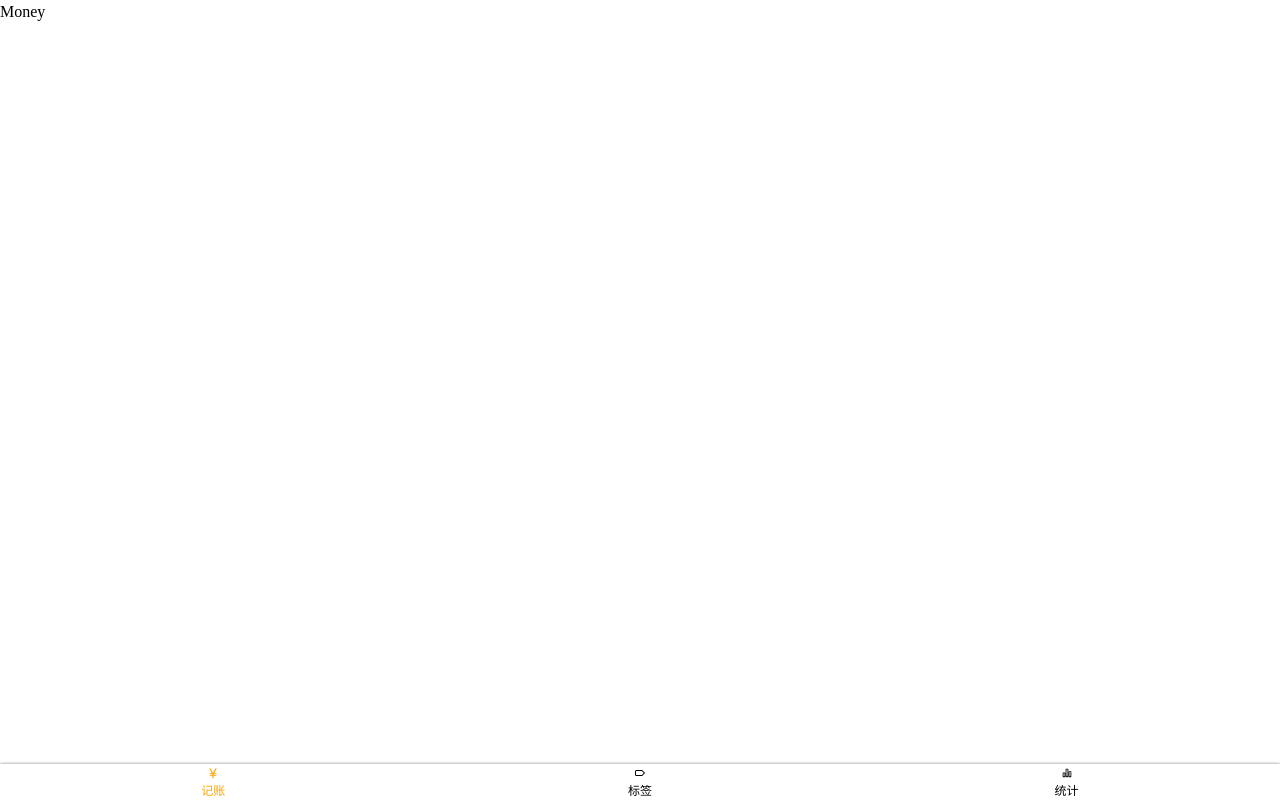
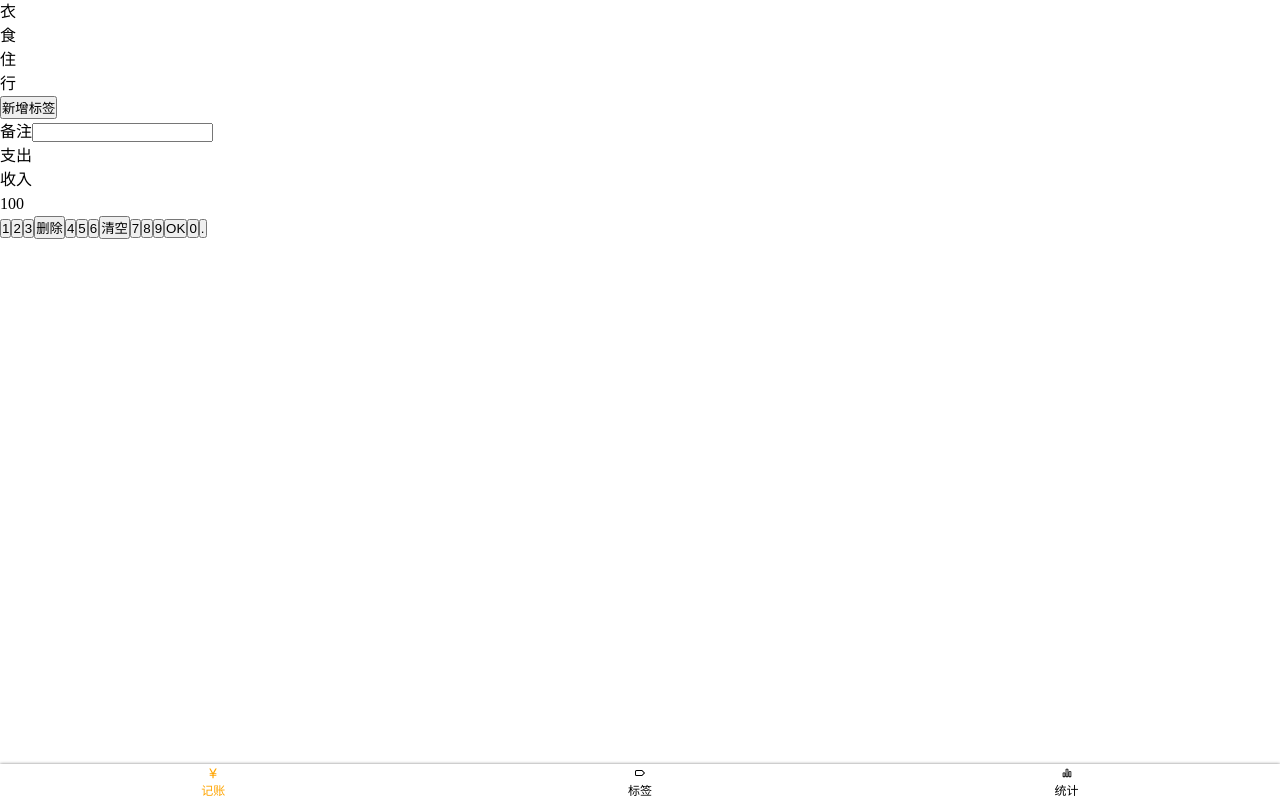
Before and after one commit to cazser/morney, a Vue app: page /#/money in a window 1280 px wide. Built offline with nearby package versions, Linux system fonts and the light colour scheme.

Commit message:
初步完成money的HTML

```diff
--- a/src/views/Money.vue
+++ b/src/views/Money.vue
@@ -1,7 +1,48 @@
 
 <template>
     <Layout>
-        Money
+        <div class="tags">
+            <ul class="current">
+                <li>衣</li>
+                <li>食</li>
+                <li>住</li>
+                <li>行</li>
+            </ul>
+            <div class="new">
+                <button>新增标签</button>
+            </div>
+        </div>
+        <div class="types">
+            <label class="notes">
+                <span class="name">备注</span>
+                <input class="value" type="text">
+            </label>
+        </div>
+        <div>
+            <ul>
+                <li class="selected">支出</li>
+                <li>收入</li>
+            </ul>
+        </div>
+        <div class="numberPad">
+            <div class="output">100</div>
+            <div class="buttons">
+            <button>1</button>
+            <button>2</button>
+            <button>3</button>
+            <button>删除</button>
+            <button>4</button>
+            <button>5</button>
+            <button>6</button>
+            <button>清空</button>
+            <button>7</button>
+            <button>8</button>
+            <button>9</button>
+            <button>OK</button>
+            <button>0</button>
+            <button>.</button>
+            </div>
+        </div>
     </Layout>
 </template>
 
```
